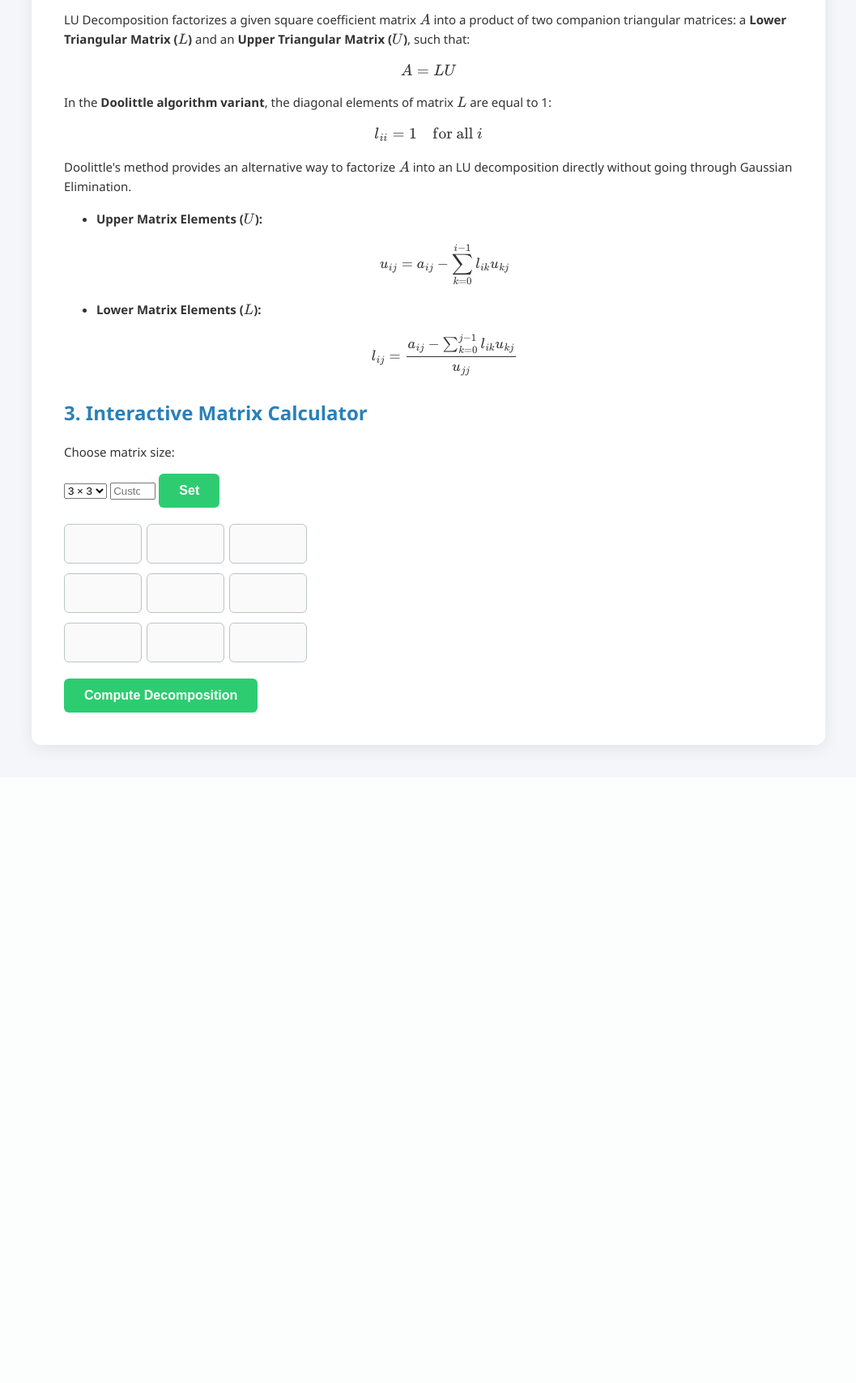
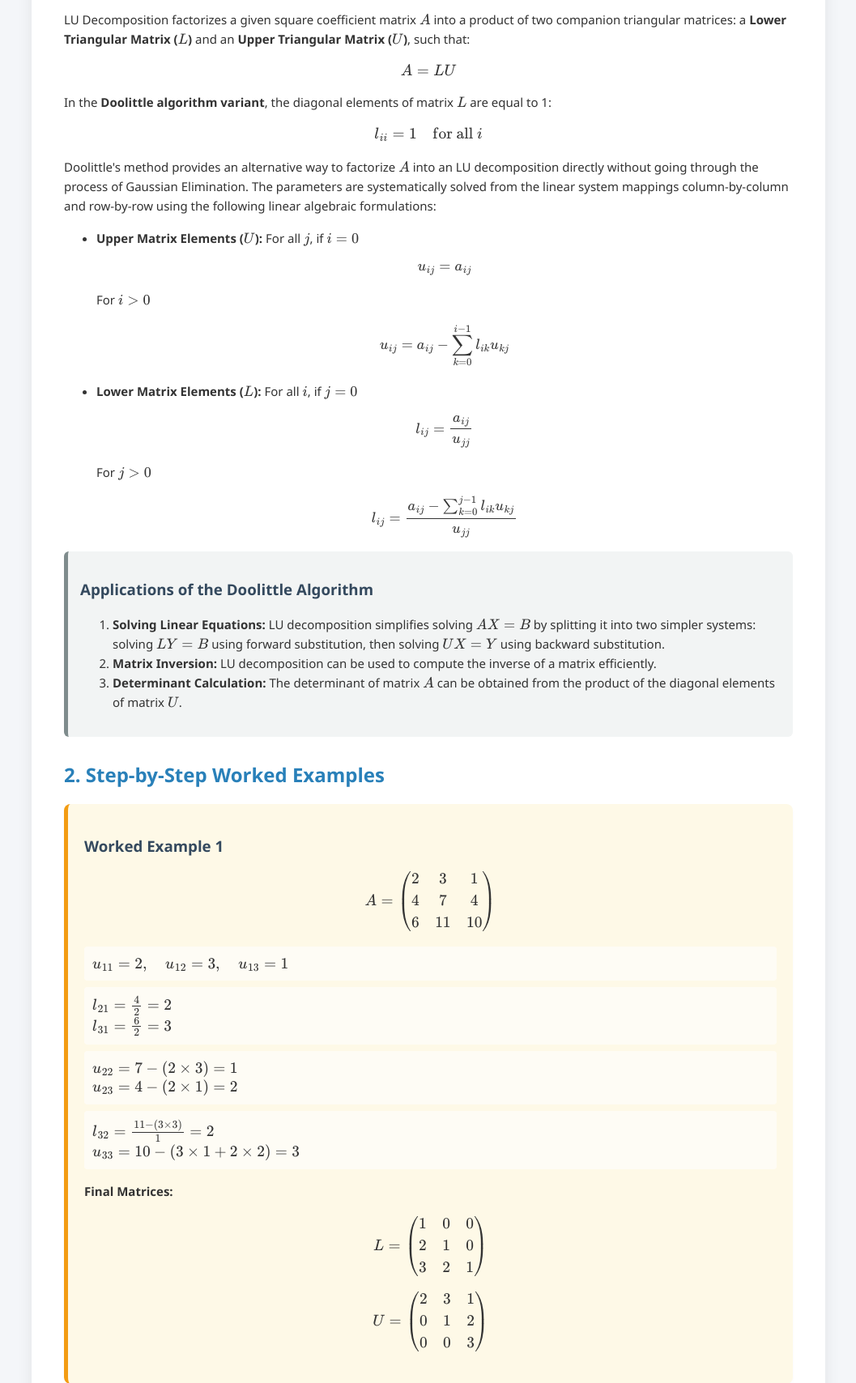
Before and after one commit to aerances/lu-decomposition, a Flask app: page / in a window 1280 px wide. Shown: the part 278-1986 px from the top of the page at 81% size, without its empty margins (111-1168 px from the left). Before the commit the page ends 1209 px from the top, so only its background shows below. Run offline with Flask 3, Linux system fonts and the light colour scheme.

Commit message:
Update index.html

```diff
--- a/templates/index.html
+++ b/templates/index.html
@@ -46,7 +46,10 @@
     <p>
         Doolittle's method provides an alternative way to factorize
         \(A\) into an LU decomposition directly without going through
-        Gaussian Elimination.
+        the process of Gaussian Elimination. The parameters are
+        systematically solved from the linear system mappings
+        column-by-column and row-by-row using the following
+        linear algebraic formulations:
     </p>
 
     <ul>
@@ -54,11 +57,27 @@
         <li>
             <strong>Upper Matrix Elements (\(U\)):</strong>
 
+            For all \(j\),
+
+            if \(i = 0\)
+
+            $$u_{ij} = a_{ij}$$
+
+            For \(i > 0\)
+
             $$u_{ij} = a_{ij} - \sum_{k=0}^{i-1} l_{ik}u_{kj}$$
         </li>
 
         <li>
             <strong>Lower Matrix Elements (\(L\)):</strong>
+
+            For all \(i\),
+
+            if \(j = 0\)
+
+            $$l_{ij} = \frac{a_{ij}}{u_{jj}}$$
+
+            For \(j > 0\)
 
             $$l_{ij} =
             \frac{
@@ -66,53 +85,198 @@
             }{
             u_{jj}
             }$$
+
         </li>
 
     </ul>
 
-    <!-- ===================== -->
-    <!-- WORKED EXAMPLES (UNCHANGED) -->
-    <!-- ===================== -->
+    <div class="apps-box">
+
+        <h3>Applications of the Doolittle Algorithm</h3>
+
+        <ol>
+
+            <li>
+                <strong>Solving Linear Equations:</strong>
+                LU decomposition simplifies solving \(AX=B\)
+                by splitting it into two simpler systems:
+                solving \(LY=B\) using forward substitution,
+                then solving \(UX=Y\) using backward substitution.
+            </li>
+
+            <li>
+                <strong>Matrix Inversion:</strong>
+                LU decomposition can be used to compute
+                the inverse of a matrix efficiently.
+            </li>
+
+            <li>
+                <strong>Determinant Calculation:</strong>
+                The determinant of matrix \(A\) can be obtained
+                from the product of the diagonal elements
+                of matrix \(U\).
+            </li>
+
+        </ol>
+
+    </div>
+
+    <h2>2. Step-by-Step Worked Examples</h2>
+
+    <div class="example-box ex1">
+
+        <h3>Worked Example 1</h3>
+
+        $$A =
+        \begin{pmatrix}
+        2 & 3 & 1 \\
+        4 & 7 & 4 \\
+        6 & 11 & 10
+        \end{pmatrix}$$
+
+        <div class="math-step">
+            \(u_{11}=2,\quad u_{12}=3,\quad u_{13}=1\)
+        </div>
+
+        <div class="math-step">
+            \(l_{21}=\frac{4}{2}=2\)
+            <br>
+            \(l_{31}=\frac{6}{2}=3\)
+        </div>
+
+        <div class="math-step">
+            \(u_{22}=7-(2\times3)=1\)
+            <br>
+            \(u_{23}=4-(2\times1)=2\)
+        </div>
+
+        <div class="math-step">
+            \(l_{32}=\frac{11-(3\times3)}{1}=2\)
+            <br>
+            \(u_{33}=10-(3\times1+2\times2)=3\)
+        </div>
+
+        <p><strong>Final Matrices:</strong></p>
+
+        $$L =
+        \begin{pmatrix}
+        1 & 0 & 0 \\
+        2 & 1 & 0 \\
+        3 & 2 & 1
+        \end{pmatrix}$$
+
+        $$U =
+        \begin{pmatrix}
+        2 & 3 & 1 \\
+        0 & 1 & 2 \\
+        0 & 0 & 3
+        \end{pmatrix}$$
+
+    </div>
+
+    <div class="example-box ex2">
+
+        <h3>Worked Example 2</h3>
+
+        $$A =
+        \begin{pmatrix}
+        1 & 2 & 4 \\
+        3 & 8 & 14 \\
+        2 & 6 & 13
+        \end{pmatrix}$$
+
+        <div class="math-step">
+            \(u_{11}=1,\quad u_{12}=2,\quad u_{13}=4\)
+        </div>
+
+        <div class="math-step">
+            \(l_{21}=\frac{3}{1}=3\)
+            <br>
+            \(l_{31}=\frac{2}{1}=2\)
+        </div>
+
+        <div class="math-step">
+            \(u_{22}=8-(3\times2)=2\)
+            <br>
+            \(u_{23}=14-(3\times4)=2\)
+        </div>
+
+        <div class="math-step">
+            \(l_{32}=\frac{6-(2\times2)}{2}=1\)
+            <br>
+            \(u_{33}=13-(2\times4+1\times2)=3\)
+        </div>
+
+        <p><strong>Final Matrices:</strong></p>
+
+        $$L =
+        \begin{pmatrix}
+        1 & 0 & 0 \\
+        3 & 1 & 0 \\
+        2 & 1 & 1
+        \end{pmatrix}$$
+
+        $$U =
+        \begin{pmatrix}
+        1 & 2 & 4 \\
+        0 & 2 & 2 \\
+        0 & 0 & 3
+        \end{pmatrix}$$
+
+    </div>
 
     <h2>3. Interactive Matrix Calculator</h2>
 
     <p>
-        Choose matrix size:
+        Enter values for a \(3 \times 3\) matrix.
     </p>
-
-    <!-- ===================== -->
-    <!-- UPDATED INTERACTIVE SECTION ONLY -->
-    <!-- ===================== -->
-
-    <div style="margin-bottom: 15px;">
-
-        <select id="matrixSize" onchange="generateMatrix()">
-            <option value="3" selected>3 × 3</option>
-            <option value="4">4 × 4</option>
-            <option value="5">5 × 5</option>
-            <option value="6">6 × 6</option>
-        </select>
-
-        <input id="customSize" type="number" min="2" max="10" placeholder="Custom size (e.g. 7)">
-        <button type="button" onclick="setCustomSize()">Set</button>
-
-    </div>
 
     <form method="POST">
 
-        <input type="hidden" name="size" id="matrixHiddenSize" value="3">
+        <div class="matrix-grid">
 
-        <div id="matrixContainer" class="matrix-grid"></div>
+            <input type="number" step="any" name="cell_0_0"
+            value="{{ matrix_input[0][0] if matrix_input else 2 }}" required>
 
-        <button type="submit">Compute Decomposition</button>
+            <input type="number" step="any" name="cell_0_1"
+            value="{{ matrix_input[0][1] if matrix_input else 3 }}" required>
+
+            <input type="number" step="any" name="cell_0_2"
+            value="{{ matrix_input[0][2] if matrix_input else 1 }}" required>
+
+            <input type="number" step="any" name="cell_1_0"
+            value="{{ matrix_input[1][0] if matrix_input else 4 }}" required>
+
+            <input type="number" step="any" name="cell_1_1"
+            value="{{ matrix_input[1][1] if matrix_input else 7 }}" required>
+
+            <input type="number" step="any" name="cell_1_2"
+            value="{{ matrix_input[1][2] if matrix_input else 4 }}" required>
+
+            <input type="number" step="any" name="cell_2_0"
+            value="{{ matrix_input[2][0] if matrix_input else 6 }}" required>
+
+            <input type="number" step="any" name="cell_2_1"
+            value="{{ matrix_input[2][1] if matrix_input else 11 }}" required>
+
+            <input type="number" step="any" name="cell_2_2"
+            value="{{ matrix_input[2][2] if matrix_input else 10 }}" required>
+
+        </div>
+
+        <button type="submit">
+            Compute Decomposition
+        </button>
 
     </form>
 
     {% if error %}
 
         <div class="error">
+
             <strong>Calculation Halt:</strong>
             {{ error }}
+
         </div>
 
     {% endif %}
@@ -126,13 +290,17 @@
             {% for step in steps %}
 
                 {% if "---" in step %}
+
                     <div class="step-heading">
                         {{ step.replace('---', '') }}
                     </div>
+
                 {% else %}
+
                     <div class="math-step">
                         {{ step }}
                     </div>
+
                 {% endif %}
 
             {% endfor %}
@@ -145,22 +313,30 @@
 
                 $$L =
                 \begin{pmatrix}
-                {% for i in range(result['L']|length) %}
-                    {% for j in range(result['L'][0]|length) %}
-                        {{ "%.2f"|format(result['L'][i][j]) }}{% if not loop.last %} & {% endif %}
-                    {% endfor %} \\
-                {% endfor %}
+                {{ "%.2f"|format(result['L'][0][0]) }} &
+                {{ "%.2f"|format(result['L'][0][1]) }} &
+                {{ "%.2f"|format(result['L'][0][2]) }} \\
+                {{ "%.2f"|format(result['L'][1][0]) }} &
+                {{ "%.2f"|format(result['L'][1][1]) }} &
+                {{ "%.2f"|format(result['L'][1][2]) }} \\
+                {{ "%.2f"|format(result['L'][2][0]) }} &
+                {{ "%.2f"|format(result['L'][2][1]) }} &
+                {{ "%.2f"|format(result['L'][2][2]) }}
                 \end{pmatrix}$$
 
                 <p><strong>Upper Triangular Matrix (U):</strong></p>
 
                 $$U =
                 \begin{pmatrix}
-                {% for i in range(result['U']|length) %}
-                    {% for j in range(result['U'][0]|length) %}
-                        {{ "%.2f"|format(result['U'][i][j]) }}{% if not loop.last %} & {% endif %}
-                    {% endfor %} \\
-                {% endfor %}
+                {{ "%.2f"|format(result['U'][0][0]) }} &
+                {{ "%.2f"|format(result['U'][0][1]) }} &
+                {{ "%.2f"|format(result['U'][0][2]) }} \\
+                {{ "%.2f"|format(result['U'][1][0]) }} &
+                {{ "%.2f"|format(result['U'][1][1]) }} &
+                {{ "%.2f"|format(result['U'][1][2]) }} \\
+                {{ "%.2f"|format(result['U'][2][0]) }} &
+                {{ "%.2f"|format(result['U'][2][1]) }} &
+                {{ "%.2f"|format(result['U'][2][2]) }}
                 \end{pmatrix}$$
 
             </div>
@@ -171,55 +347,5 @@
 
 </div>
 
-<!-- ===================== -->
-<!-- MATRIX JS (NEW) -->
-<!-- ===================== -->
-
-<script>
-let size = 3;
-
-function generateMatrix() {
-    size = parseInt(document.getElementById("matrixSize").value);
-    document.getElementById("matrixHiddenSize").value = size;
-    renderGrid(size);
-}
-
-function setCustomSize() {
-    let custom = parseInt(document.getElementById("customSize").value);
-
-    if (!custom || custom < 2 || custom > 10) {
-        alert("Please enter a size between 2 and 10");
-        return;
-    }
-
-    size = custom;
-    document.getElementById("matrixHiddenSize").value = size;
-    renderGrid(size);
-}
-
-function renderGrid(n) {
-    let container = document.getElementById("matrixContainer");
-    container.innerHTML = "";
-
-    container.style.display = "grid";
-    container.style.gridTemplateColumns = `repeat(${n}, 90px)`;
-
-    for (let i = 0; i < n; i++) {
-        for (let j = 0; j < n; j++) {
-
-            let input = document.createElement("input");
-            input.type = "number";
-            input.step = "any";
-            input.name = `cell_${i}_${j}`;
-            input.required = true;
-
-            container.appendChild(input);
-        }
-    }
-}
-
-renderGrid(3);
-</script>
-
 </body>
 </html>
```
